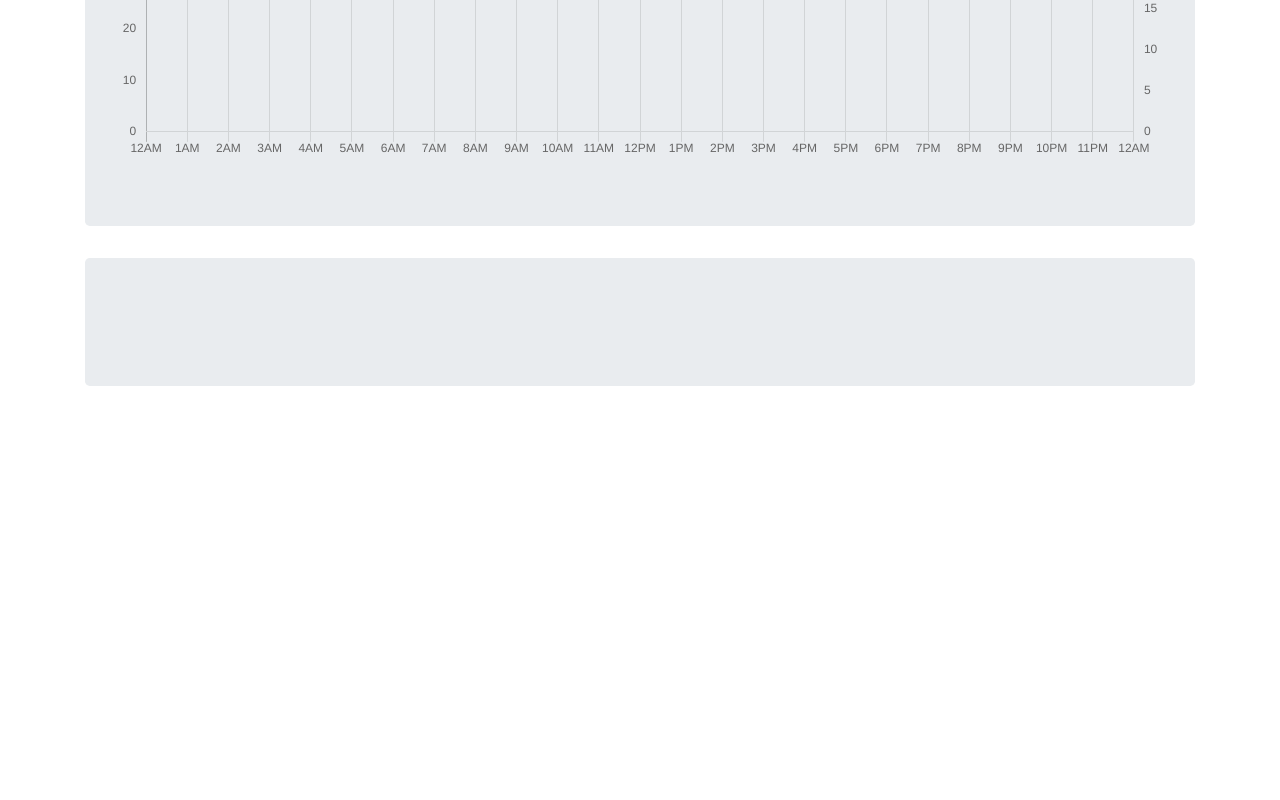
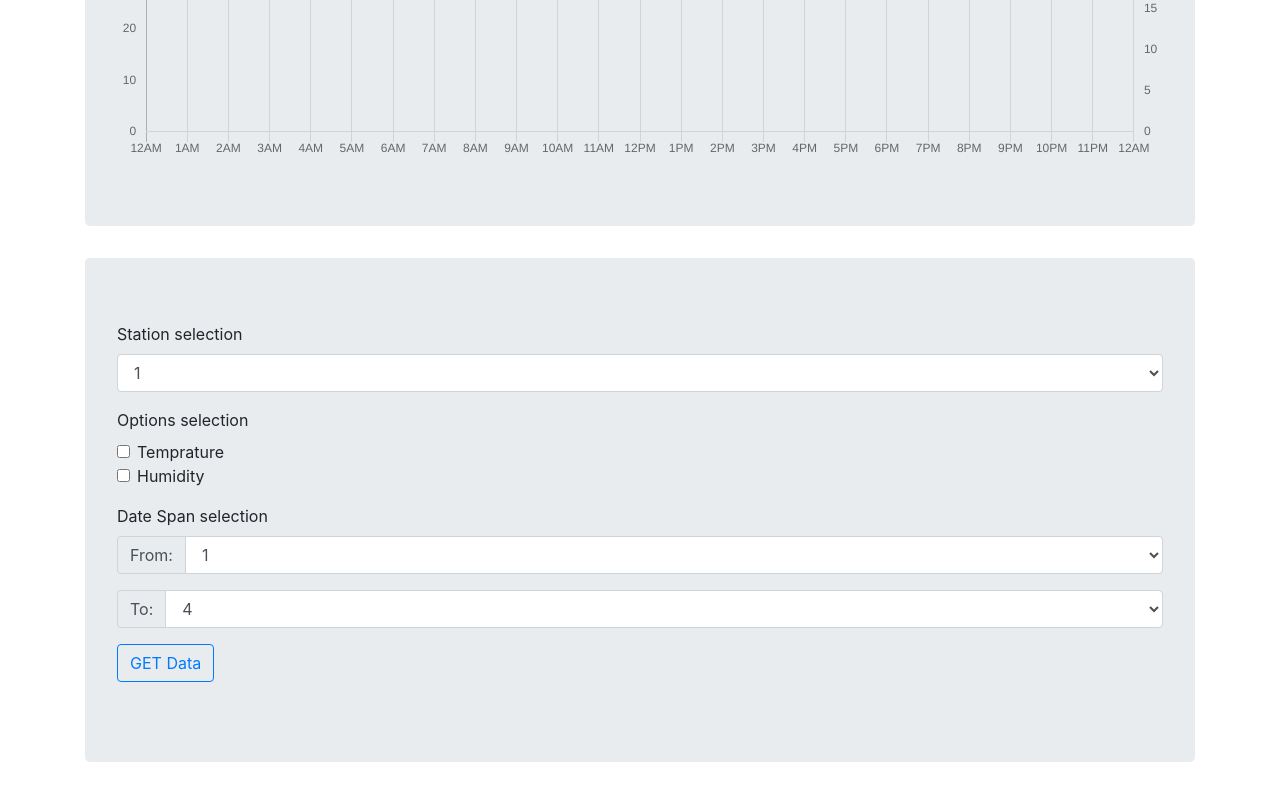
Before and after one commit to RoiEf/temp_srv, a React (Create React App) app: page /TempView in a window 1280 px wide. Shown: the part 707-1507 px from the top of the page. Before the commit the page ends 1217 px from the top, so only its background shows below. Built offline with nearby package versions, Linux system fonts and the light colour scheme; no server answers.

Commit message:
end of day commit.

```diff
--- a/src/Modules/Dashboard.jsx
+++ b/src/Modules/Dashboard.jsx
@@ -1,15 +1,50 @@
 import React, { Component } from "react";
-import { InputGroup, FormControl, Button } from "react-bootstrap";
-import api from "../api";
+import { Form, InputGroup,  Button} from "react-bootstrap";
+// import api from "../api";
 
 export default class dashboard extends Component {
     render () {
-        return(
-            <React.Fragment>
-                <InputGroup>
-
+    return(
+    <React.Fragment>
+        <Form>
+            <Form.Group controlId="formBasicSelect">
+                <Form.Label>Station selection</Form.Label>
+                <Form.Control as="select">
+                    <option>1</option>
+                    <option>2</option>
+                </Form.Control>
+            </Form.Group>
+            <Form.Group controlId="formSelectOptions">
+                <Form.Label>Options selection</Form.Label>
+                <Form.Check type="checkbox" id="temp1" label="Temprature" />
+                <Form.Check type="checkbox" id="humid1" label="Humidity" />
+            </Form.Group>
+            <Form.Group controlId="formSelectSpan">
+                <Form.Label>Date Span selection</Form.Label>
+                <InputGroup className="mb-3">
+                    <InputGroup.Prepend>
+                        <InputGroup.Text id="from1">From: </InputGroup.Text>
+                    </InputGroup.Prepend>
+                    <Form.Control as="select">
+                        <option>1</option>
+                        <option>2</option>
+                        <option>3</option>
+                    </Form.Control>
                 </InputGroup>
-            </React.Fragment>
-        );
+                <InputGroup className="mb-3">
+                    <InputGroup.Prepend>
+                        <InputGroup.Text id="to1">To: </InputGroup.Text>
+                    </InputGroup.Prepend>
+                    <Form.Control as="select">
+                        <option>4</option>
+                        <option>3</option>
+                        <option>2</option>
+                    </Form.Control>
+                    </InputGroup>
+                <Button variant="outline-primary">GET Data</Button>
+            </Form.Group>
+        </Form>
+    </React.Fragment>
+    );
     }
 }
```
